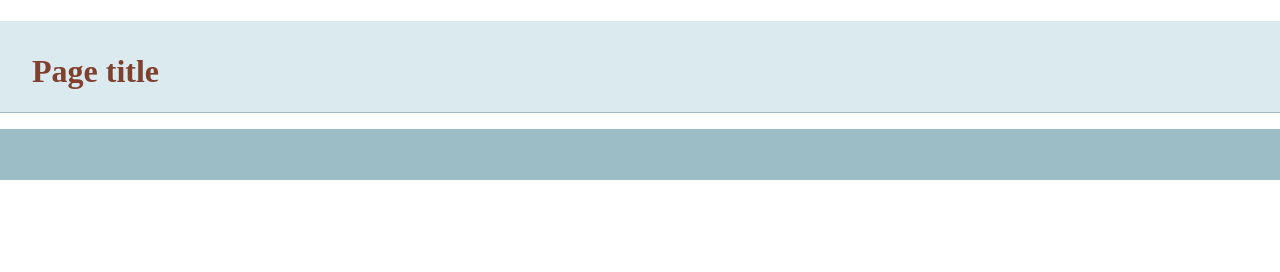
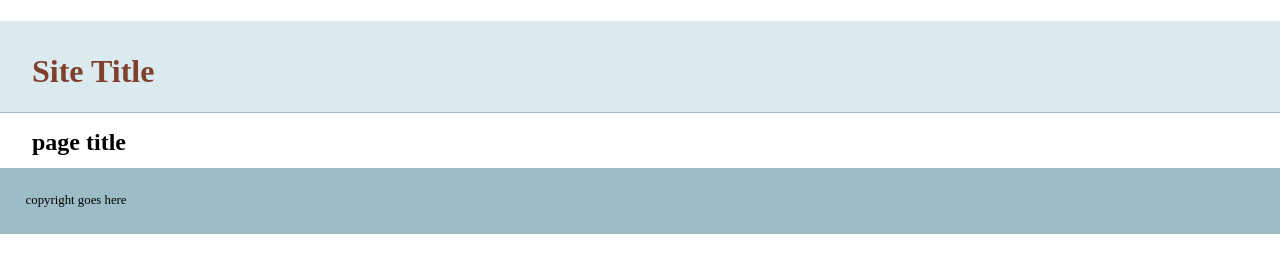
Before and after one commit to helixmat/git-basics-uphere, a plain HTML site: page index.html in a window 1280 px wide. Drawn offline with nearby package versions, Linux system fonts and the light colour scheme.

Commit message:
changed page title, added h2

```diff
--- a/index.html
+++ b/index.html
@@ -14,13 +14,16 @@
     </head>
     <body>
     <header>
-	<h1>Page title</h1>
+	<h1>Site Title</h1>
     </header>
     <nav id="pageNav">
     </nav>
     <main>
+    <h2>page title</h2>
+
     </main>
-    <footer>
+    <footer>copyright goes here
+
     </footer>
         <script>
 //use the modernizr load to load up external scripts. This will load the scripts asynchronously, but the order listed matters. Although it will load all scripts in parallel, it will execute them in the order listed
```
